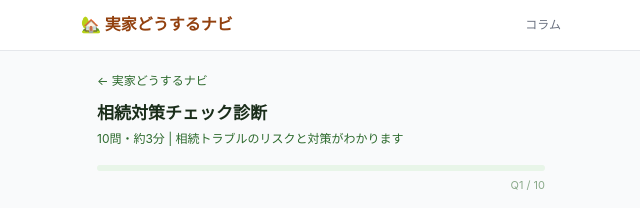
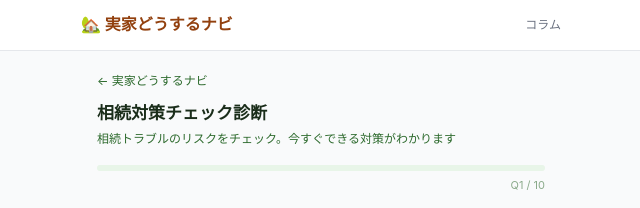
Before and after one commit to sincere1229/jikka-anshin, a Next.js app: page /diagnosis/sozoku in a window 1280 px wide. Shown: the top 208 px of the page, without its empty margins (319-959 px from the left). Built offline with nearby package versions, Linux system fonts and the light colour scheme.

Commit message:
Update page.tsx

```diff
--- a/src/app/diagnosis/sozoku/page.tsx
+++ b/src/app/diagnosis/sozoku/page.tsx
@@ -1,15 +1,17 @@
 import type { Metadata } from 'next'
 import DiagnosisShell from '@/components/DiagnosisShell'
+
 export const metadata: Metadata = {
   title: '相続対策チェック診断 | 実家どうするナビ',
-  description: '10問・約3分 | 相続トラブルのリスクと対策がわかります',
+  description: '相続トラブルのリスクをチェック。今すぐできる対策がわかります',
 }
+
 export default function Page() {
   return (
     <DiagnosisShell
       diagnosisId="sozoku"
       title="相続対策チェック診断"
-      subtitle="10問・約3分 | 相続トラブルのリスクと対策がわかります"
+      subtitle="相続トラブルのリスクをチェック。今すぐできる対策がわかります"
       questionsCsvPath="/data/csv/questions_sozoku.csv"
       resultsCsvPath="/data/csv/result_sozoku.csv"
       nextDiagnoses={[
@@ -20,22 +22,42 @@ export default function Page() {
       ]}
       recommendServices={[
         {
-                "name": "FP無料相談（保険チャンネル）",
-                "url": "https://px.a8.net/svt/ejp?a8mat=XXXXXX+FPSOUDAN+XXXXXX",
-                "description": "相続・不動産・老後資金をFPに無料相談できます。",
-                "forWho": "",
-                "notFor": "",
-                "badge": "無料相談"
+          name: '相続アシスト',
+          url: 'https://af.moshimo.com/af/c/click?a_id=5647169&p_id=7301&pc_id=20977&pl_id=93281',
+          description: '相続の手間も不安も、まるごとゼロに。ゼロタッチ相続税申告。専門家チームが丸ごとサポート。',
+          badge: '相続',
+          forWho: '',
+          notFor: '',
+          imageUrl: 'https://image.moshimo.com/af-img/3982/000000093281.png',
+          imageWidth: 300,
+          imageHeight: 250,
+          impUrl: 'https://i.moshimo.com/af/i/impression?a_id=5647169&p_id=7301&pc_id=20977&pl_id=93281',
         },
         {
-                "name": "ワケガイ（訳あり物件買取）",
-                "url": "https://px.a8.net/svt/ejp?a8mat=XXXXXX+WAKEGAI+XXXXXX",
-                "description": "訳あり・築古・空き家も買取。最短2週間で現金化。",
-                "forWho": "",
-                "notFor": "",
-                "badge": "買取"
-        }
-]}
+          name: '税理士紹介エージェント',
+          url: 'https://af.moshimo.com/af/c/click?a_id=5646963&p_id=5475&pc_id=14990&pl_id=71540',
+          description: '税理士選びのプロが、何度でも優良税理士をご紹介。相続税申告に強い税理士を無料紹介。',
+          badge: '税理士',
+          forWho: '',
+          notFor: '',
+          imageUrl: 'https://image.moshimo.com/af-img/3108/000000071540.png',
+          imageWidth: 120,
+          imageHeight: 60,
+          impUrl: 'https://i.moshimo.com/af/i/impression?a_id=5646963&p_id=5475&pc_id=14990&pl_id=71540',
+        },
+        {
+          name: 'ワケガイ（相続不動産買取）',
+          url: 'https://af.moshimo.com/af/c/click?a_id=5646964&p_id=3406&pc_id=8115&pl_id=48291',
+          description: '相続した訳あり・築古物件も買取。トラブルになる前に現金化。',
+          badge: '買取',
+          forWho: '',
+          notFor: '',
+          imageUrl: 'https://image.moshimo.com/af-img/2819/000000048291.gif',
+          imageWidth: 280,
+          imageHeight: 336,
+          impUrl: 'https://i.moshimo.com/af/i/impression?a_id=5646964&p_id=3406&pc_id=8115&pl_id=48291',
+        },
+      ]}
     />
   )
 }
```
